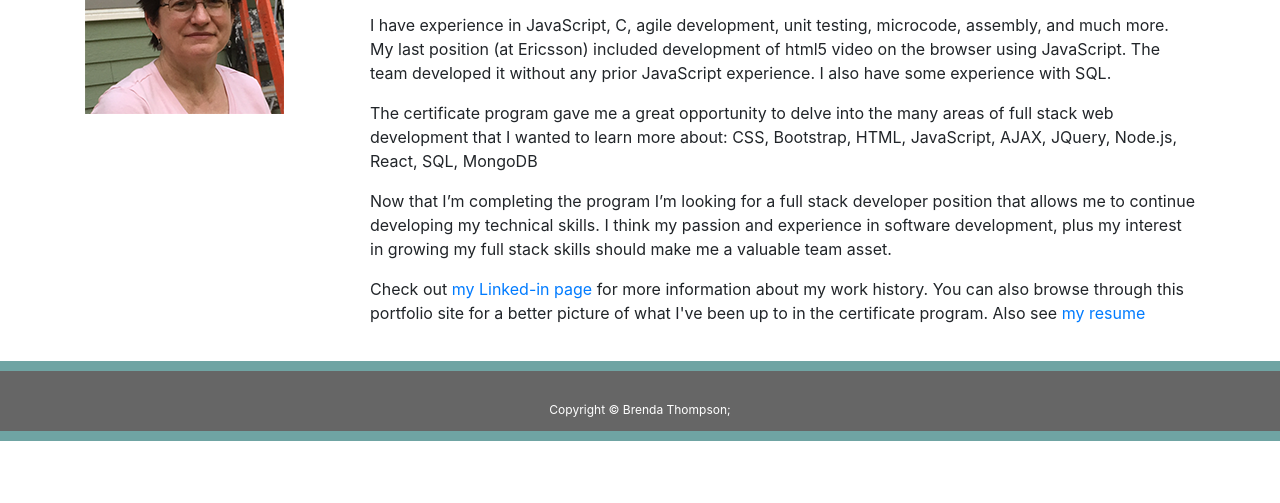
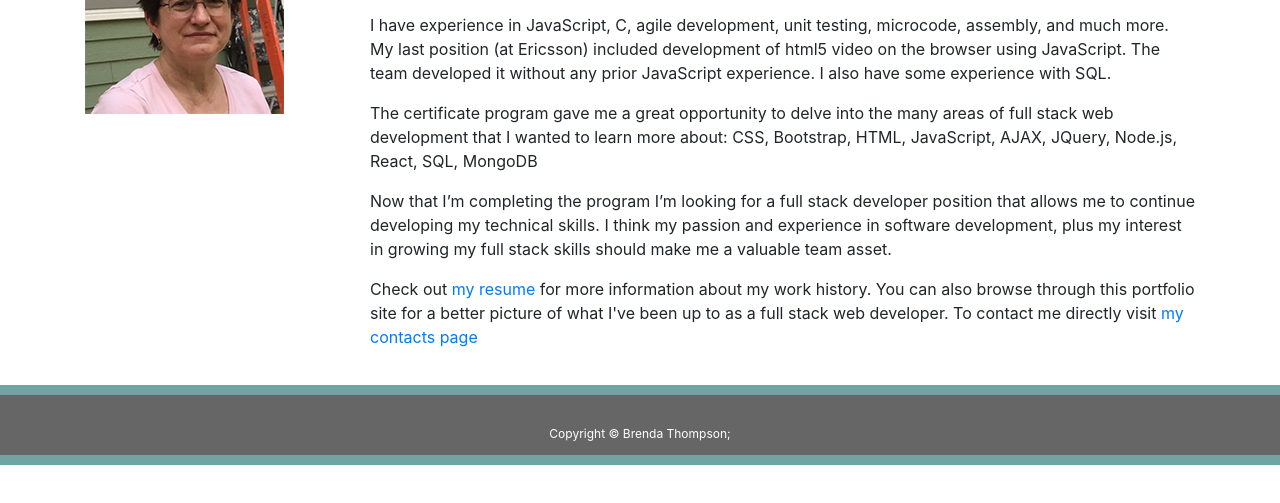
Before and after one commit to BrendaTH/Bootstrap-Portfolio, a plain HTML site: page index.html in a window 1280 px wide. Shown: the part 237-740 px from the top of the page. Drawn offline with nearby package versions, Linux system fonts and the light colour scheme.

Commit message:
added contact info to contact page and rearanged some text on about/index page

```diff
--- a/index.html
+++ b/index.html
@@ -83,13 +83,11 @@
             </p>
 
             <p>
-            Check out  <a class="links" href="https://www.linkedin.com/in/brenda-thompson/"
-              target="_blank">my Linked-in page</a>
+            Check out  <a href=assets/images/typodermic-eula-02-2014.pdf target="_blank">my resume</a>
               for more information about my work history. You can also browse through this
-              portfolio site for a better picture of what I've been up to in
-              the certificate program.
-
-              Also see <a href=assets/images/typodermic-eula-02-2014.pdf target="_blank">my resume</a>
+              portfolio site for a better picture of what I've been up to as a full stack web developer.
+              To contact me directly visit
+              <a class="links" href="https://brendath.github.io/contact.html" target="_blank">my contacts page</a>
             </p>
           </div> <!-- end col for bio -->
         </div> <!-- end row for image and bio-->
```
Also changed, not shown: contact.html (+11 -4 lines).
